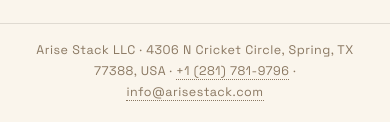
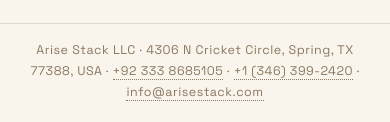
Before and after one commit to saleemakhtar88/arisestack-site, a plain HTML site: page contact.html in a window 390 px wide. Shown: the part 2159-2281 px from the top of the page. Drawn offline with Linux system fonts and the light colour scheme; no server answers.

Commit message:
Footer phone numbers: +92 333 8685105 (primary) and +1 (346) 399-2420 (secondary) replace +1 (281) 781-9796
Co-Authored-By: Claude Opus 5.5 <noreply@anthropic.com>

```diff
--- a/contact.html
+++ b/contact.html
@@ -142,7 +142,7 @@
     <span class="footer-slogan">We rise by making you rise. · You name it, we’ll build it.</span>
   </div>
   <div class="footer-inner footer-legal-row">
-    <address class="footer-legal">Arise Stack LLC · 4306 N Cricket Circle, Spring, TX 77388, USA · <a href="tel:+12817819796">+1 (281) 781-9796</a> · <a href="mailto:info@arisestack.com">info@arisestack.com</a></address>
+    <address class="footer-legal">Arise Stack LLC · 4306 N Cricket Circle, Spring, TX 77388, USA · <a href="tel:+923338685105">+92 333 8685105</a> · <a href="tel:+13463992420">+1 (346) 399-2420</a> · <a href="mailto:info@arisestack.com">info@arisestack.com</a></address>
   </div>
 </footer>
 
```
Also changed, not shown: index.html (+1 -1 lines).
